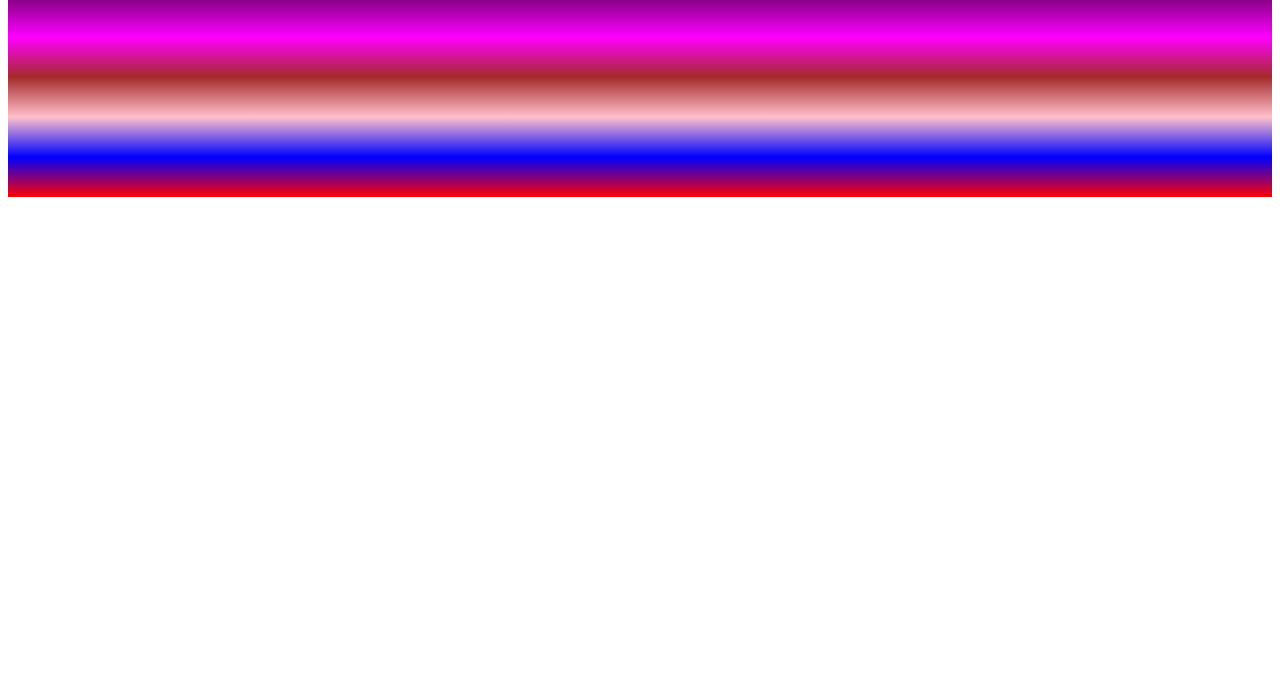
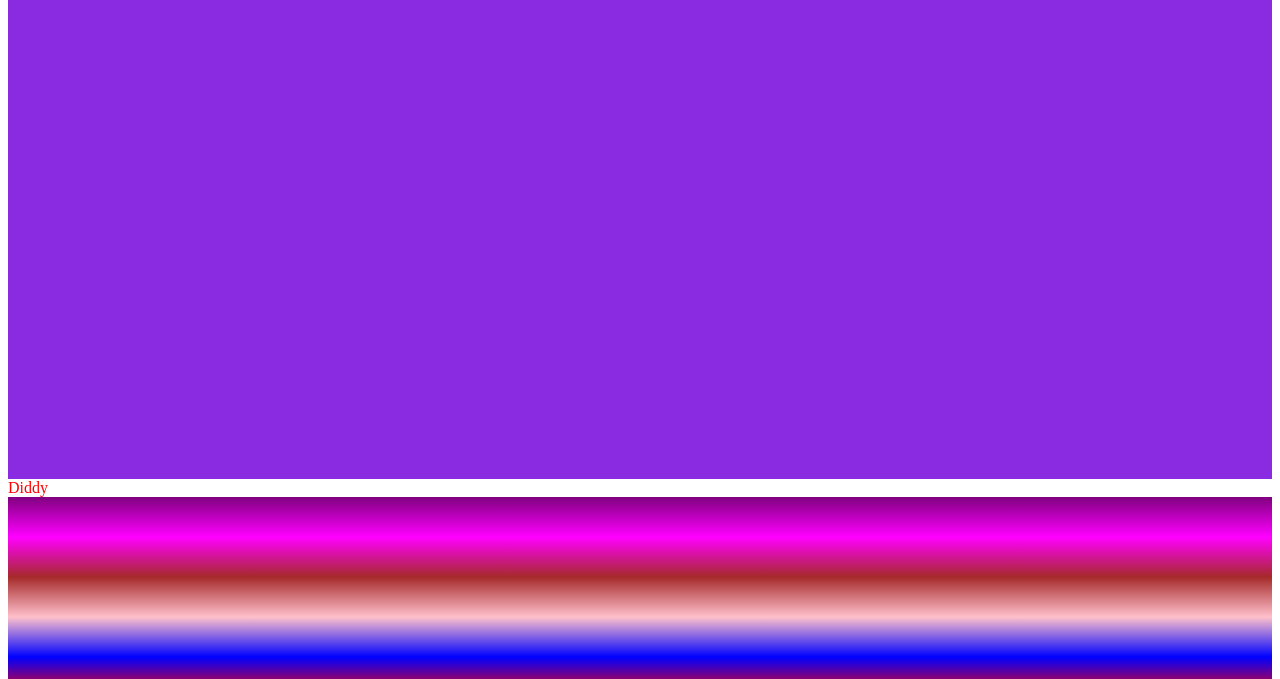
Before and after one commit to russianspongebob/website, a plain HTML site: page index.html in a window 1280 px wide. Shown: the part 586-1265 px from the top of the page. Before the commit the page ends 800 px from the top, so only its background shows below. Drawn offline with Linux system fonts and the light colour scheme.

Commit message:
where does this message even go

```diff
--- a/css.css
+++ b/css.css
@@ -14,6 +14,11 @@ h1 {
 
      height: 200px;
 }
+.cars{
+    height: 500px;
+    background-color: blueviolet;
+    animation-name: rgb;
+}
 
 @keyframes rgb{
     from {background-color: red;}
--- a/index.html
+++ b/index.html
@@ -9,6 +9,7 @@
         <p>My first paragraph.</p>
         <a href="https://github.com/russianspongebob/website"> GitHub Repository</a>
         <img src="asset/github logo.png" alt="GitHub Repository Alt" width="" height="">
+        <div class="cars"></div>
     </body>
     <div class="diddy">Diddy</div>
     <div id="grad"></div>
```
